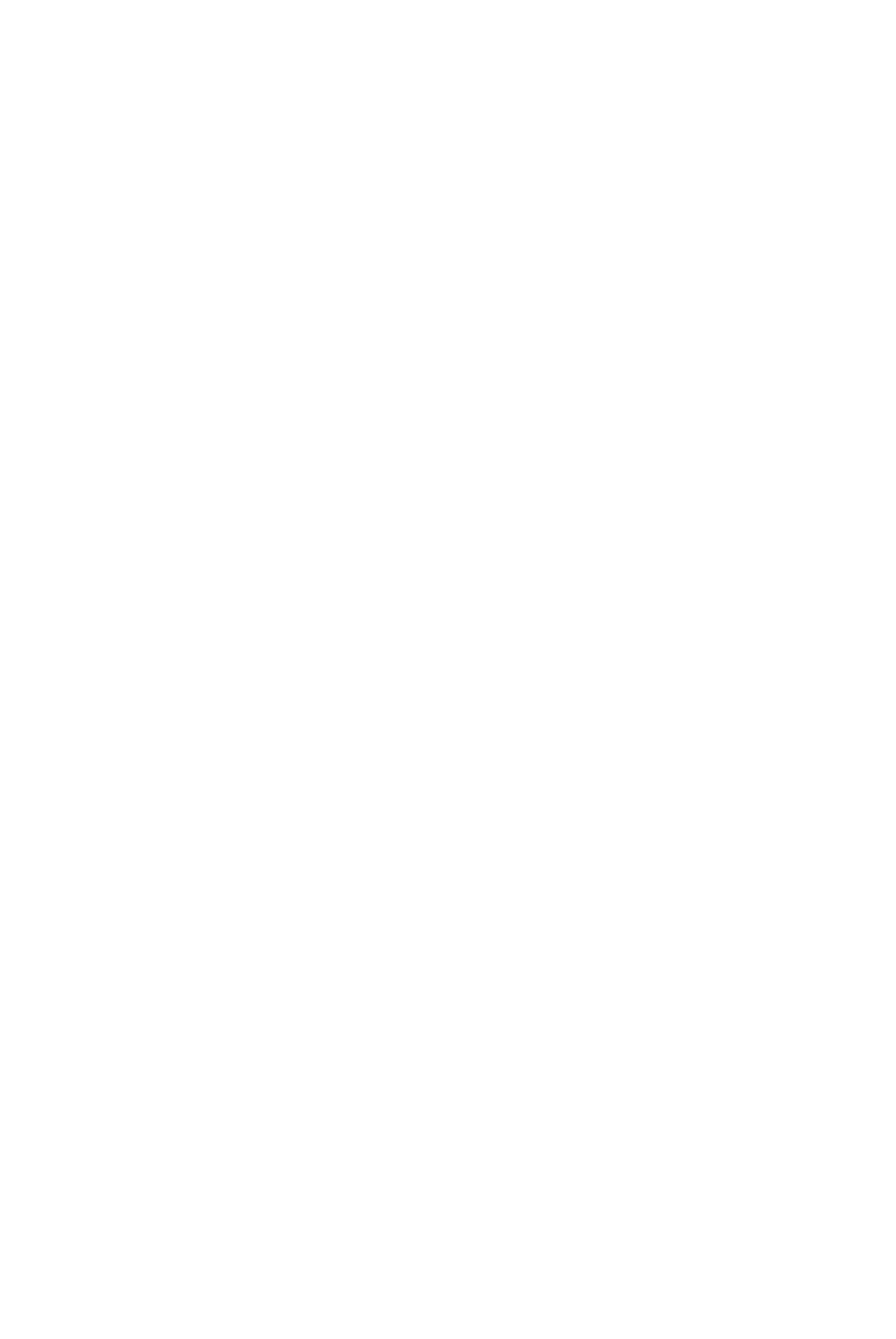
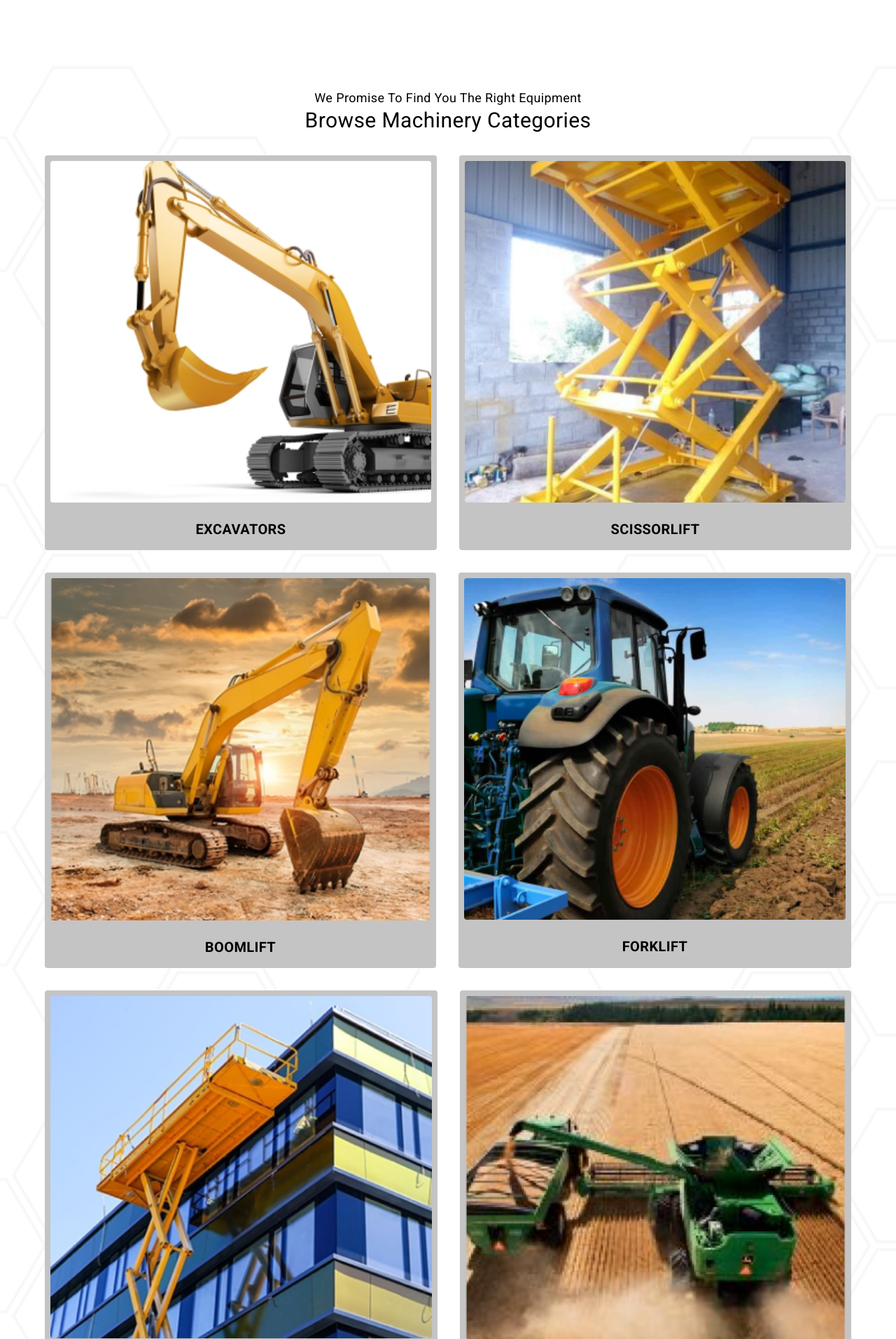
Before and after one commit to WebDevMirza/farming-solution, a React (Vite) app: page / in a window 1280 px wide. Shown: the part 707-2620 px from the top of the page at 70% size. Before the commit the page ends 800 px from the top, so only its background shows below. Built offline with nearby package versions, Linux system fonts and the light colour scheme.

Commit message:
feat: add macine list

```diff
--- a/src/pages/Home.tsx
+++ b/src/pages/Home.tsx
@@ -1,6 +1,13 @@
 import Header from "../components/Header";
 import Hero from "../components/Hero";
+import Machine from "../components/Machine";
 import Timing from "../components/Timing";
+import Excavators from "../assets/machines/EXCAVATORS.png";
+import ScissorLift from "../assets/machines/SCISSOR LIFT.png";
+import BoomLift from "../assets/machines/BOOMLIFT.png";
+import ForkLift from "../assets/machines/FORKLIFT.png";
+import Compaction from "../assets/machines/COMPACTION.png";
+import Roller from "../assets/machines/ROLLER.png";
 
 const Home = () => {
   return (
@@ -11,6 +18,22 @@ const Home = () => {
       </header>
       <main>
         <Hero />
+        <div className="bg-benzene">
+          <div className="mt-24 lg:w-[90%] mx-auto py-8">
+            <div className="mb-8">
+              <p className="text-center text-sm lg:text-lg">We Promise To Find You The Right Equipment</p>
+              <h1 className="text-center text-3xl">Browse Machinery Categories</h1>
+            </div>
+            <div className="flex flex-wrap gap-4 lg:gap-8">
+              <Machine img={Excavators} title="Excavators" />
+              <Machine img={ScissorLift} title="ScissorLift" />
+              <Machine img={BoomLift} title="BoomLift" />
+              <Machine img={ForkLift} title="ForkLift" />
+              <Machine img={Compaction} title="Compaction" />
+              <Machine img={Roller} title="Roller" />
+            </div>
+          </div>
+        </div>
       </main>
     </>
   );
```
